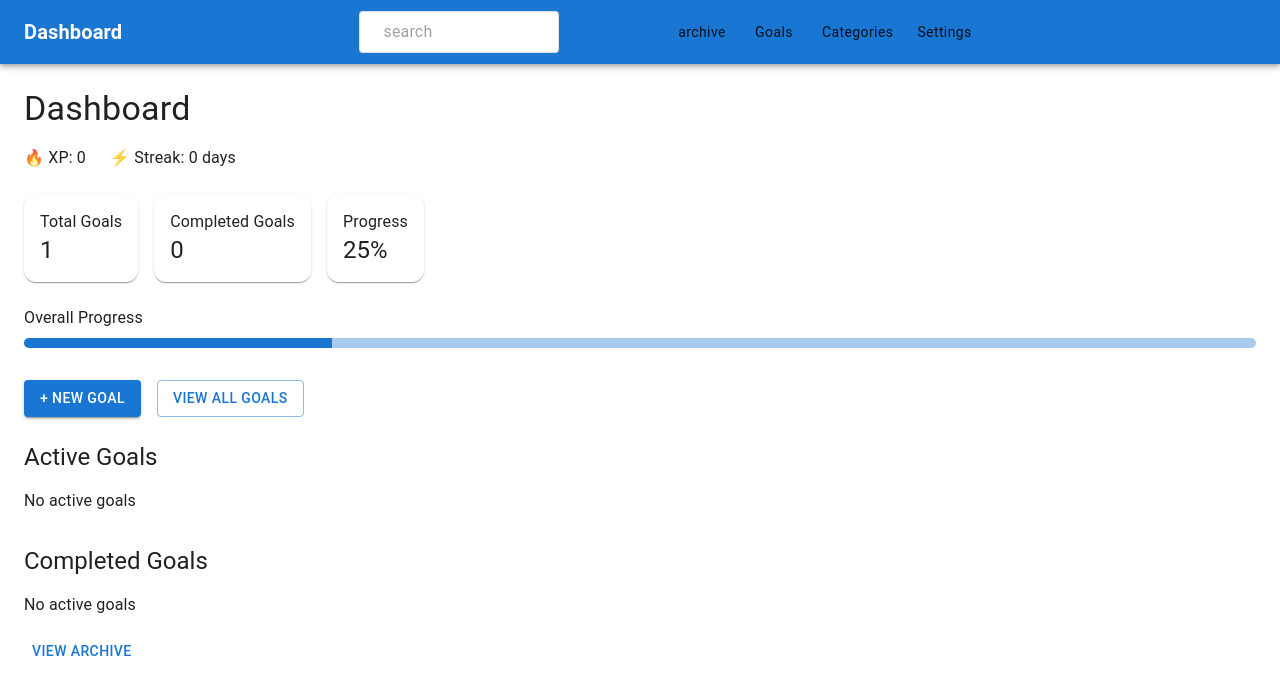
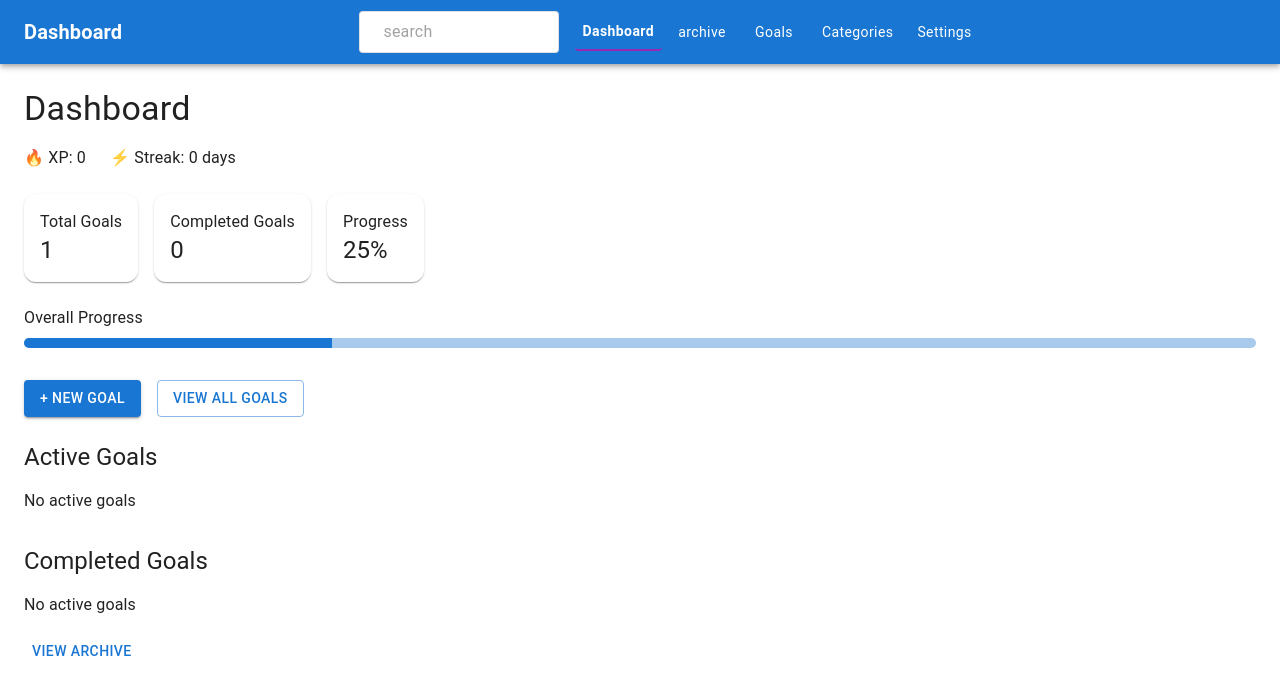
Before and after one commit to sadafamiri/Goal-Tracker, a React (Vite) app in the folder goal-tracker-project/: page / in a window 1280 px wide. Shown: the top 694 px of the page. Built offline with nearby package versions, Linux system fonts and the light colour scheme; some icons are missing.

Commit message:
tracker commit

```diff
--- a/goal-tracker-project/src/components/Navbar.jsx
+++ b/goal-tracker-project/src/components/Navbar.jsx
@@ -41,14 +41,6 @@ export default function Navbar() {
     { path: "/settings", label: t("settings") },
   ];
 
-  const linkStyle = ({ isActive }) => ({
-    textDecoration: "none",
-    color: isActive
-      ? muiTheme.palette.primary.main
-      : muiTheme.palette.text.primary,
-    fontWeight: isActive ? "bold" : "normal",
-  });
-
   const handleDrawerToggle = () => setMobileOpen(!mobileOpen);
 
   const drawer = (
@@ -69,9 +61,16 @@ export default function Navbar() {
     <>
       <AppBar
         position="static"
-        color={theme === "dark" ? "default" : "primary"}
+        sx={{
+          backgroundColor:
+            theme === "dark"
+              ? muiTheme.palette.background.paper
+              : muiTheme.palette.primary.main,
+          color: theme === "dark" ? muiTheme.palette.text.primary : "#fff",
+        }}
       >
         <Toolbar sx={{ justifyContent: "space-between", flexWrap: "wrap" }}>
+          {/* Hamburger */}
           <IconButton
             color="inherit"
             edge="start"
@@ -80,11 +79,13 @@ export default function Navbar() {
           >
             <MenuIcon />
           </IconButton>
+
+          {/* Title */}
           <Typography variant="h6" sx={{ fontWeight: "bold" }}>
             {t("dashboard")}
           </Typography>
 
-          {/* Search + Links */}
+          {/* Desktop Links + Search */}
           <Box
             sx={{
               display: { xs: "none", sm: "flex" },
@@ -104,23 +105,39 @@ export default function Navbar() {
                 border: "1px solid",
                 borderColor: "divider",
                 width: 200,
+                display: "flex",
+                alignItems: "center",
               }}
               startAdornment={<SearchIcon sx={{ mr: 1 }} />}
             />
+
             <Stack direction="row" spacing={1}>
               {links.map((link) => (
                 <Button
                   key={link.path}
                   component={NavLink}
                   to={link.path}
-                  sx={{ color: "inherit", textTransform: "none" }}
-                  style={({ isActive }) => linkStyle({ isActive })}
+                  sx={{
+                    color:
+                      theme === "dark"
+                        ? muiTheme.palette.text.primary
+                        : "#fff",
+                    fontWeight: "normal",
+                    textTransform: "none",
+                  }}
+                  style={({ isActive }) => ({
+                    fontWeight: isActive ? "bold" : "normal",
+                    borderBottom: isActive
+                      ? `2px solid ${muiTheme.palette.secondary.main}`
+                      : "none",
+                  })}
                 >
                   {link.label}
                 </Button>
               ))}
             </Stack>
           </Box>
+
           {/* Dark / Light Toggle */}
           <IconButton color="inherit" onClick={toggleTheme}>
             {theme === "dark" ? <LightModeIcon /> : <DarkModeIcon />}
@@ -128,6 +145,7 @@ export default function Navbar() {
         </Toolbar>
       </AppBar>
 
+      {/* Mobile Drawer */}
       <Drawer
         anchor="left"
         open={mobileOpen}
```
